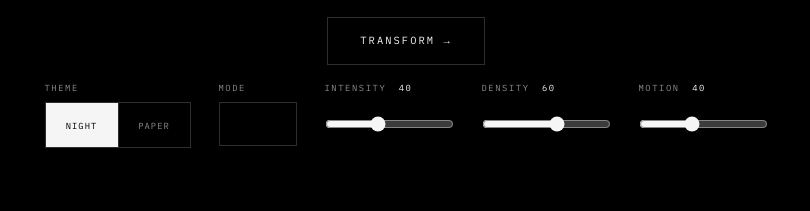
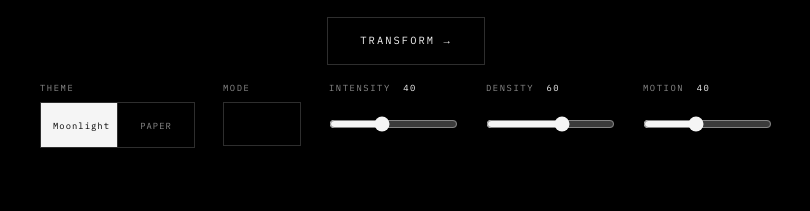
Before and after one commit to xinyuezhang-shirley/cs146j-finalProject, a website with bundled scripts: page frontend/index.html in a window 1280 px wide. Shown: the part 1166-1377 px from the top of the page, 234-1044 px from the left. Built offline with nearby package versions, Linux system fonts and the light colour scheme.

Commit message:
slight change

```diff
--- a/frontend/index.html
+++ b/frontend/index.html
@@ -22,7 +22,6 @@
   </header>
 
   <main id="main">
-
     <!-- Title- Hero Lettering -->
     <section id="hero" class="section section--hero" aria-labelledby="echo-title">
 
@@ -85,7 +84,7 @@
         <div class="control-group">
           <span class="control-label" id="theme-label">Theme</span>
           <div class="control-toggle" id="theme-toggle" role="group" aria-labelledby="theme-label">
-            <button type="button" class="control-toggle__option is-active" id="theme-night" data-value="night" aria-pressed="true">NIGHT</button>
+            <button type="button" class="control-toggle__option is-active" id="theme-night" data-value="night" aria-pressed="true">Moonlight</button>
             <button type="button" class="control-toggle__option" id="theme-paper" data-value="paper" aria-pressed="false">PAPER</button>
           </div>
         </div>
```
